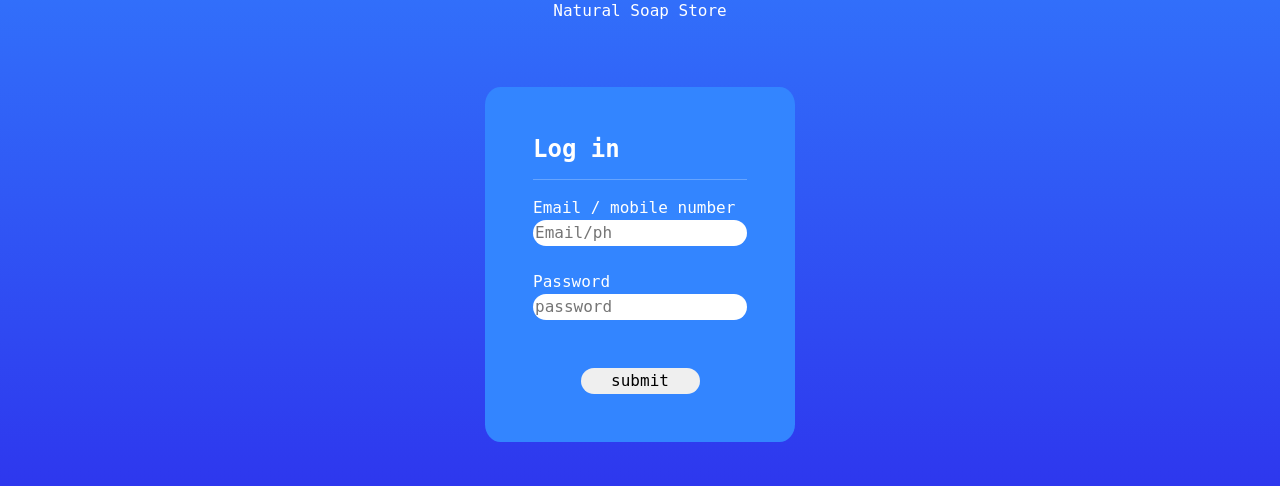
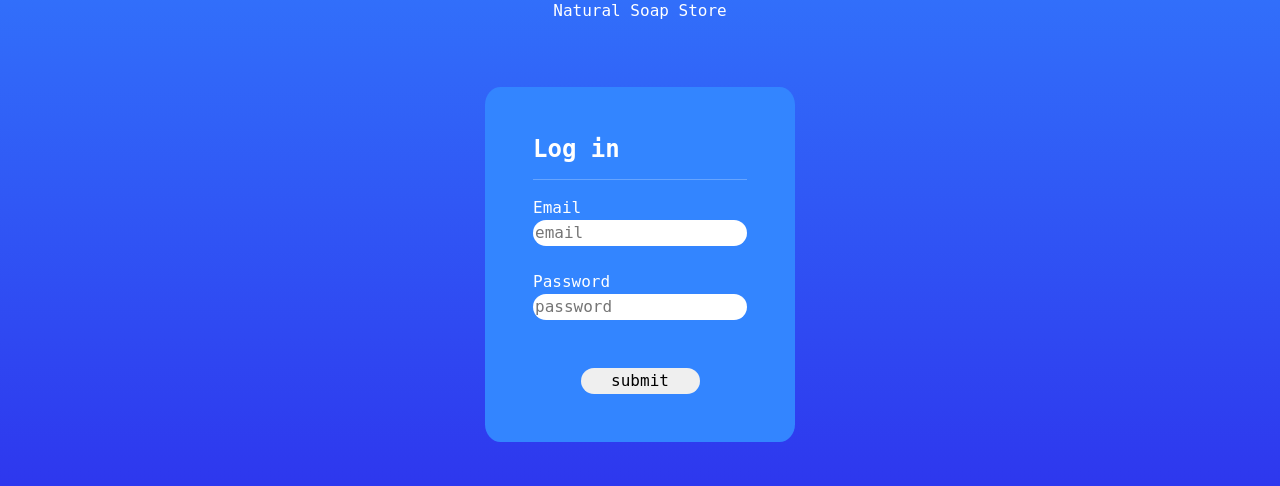
Before and after one commit to sreeraj-sc/June-Natural-Soap-Store, a PHP site: page /index.html in a window 1280 px wide. Shown: the part 197-683 px from the top of the page. Run offline with PHP 8.4, Linux system fonts and the light colour scheme.

Commit message:
login changed

```diff
--- a/index.html
+++ b/index.html
@@ -18,8 +18,8 @@
                     <h4>Log in</h4>
                     <hr>
                     <form action="index.php" method="post">
-                        <label for="email,phno">Email / mobile number</label><br>
-                        <input type="text" id="email-number" name="email-number" placeholder="Email/ph" class="custom-input"><br><br>
+                        <label for="email">Email</label><br>
+                        <input type="text" id="email-number" name="email-number" placeholder="email" class="custom-input"><br><br>
                         <label for="password">Password</label><br>
                         <input type="text" id="password" name="password" placeholder="password" class="custom-input"><br><br><br>
                         <div class="d-flex justify-content-center align-items-center">
@@ -27,7 +27,9 @@
                         </div>
                     </form>
                 </div>
-                <p>Don't have an account? <a href="registration.html"><strong>Sign Up</strong></a></p>
+                <div class="d-flex justify-content-center align-items-center">
+                    <p>Don't have an account? <a href="registration.html"><strong>Sign Up</strong></a></p>
+                </div>
             </div>
         </div>
     </section>
--- a/registration.html
+++ b/registration.html
@@ -43,7 +43,9 @@
                   <input type="submit" value="submit" class="submit">
                 </div>
               </form><br>
-              <p>Do you want to log in to existing account? <a href="index.html"><strong>Log In</strong></a></p>
+              <div class="d-flex justify-content-center align-items-center">
+                <p>log in to existing account? <a href="index.html"><strong>Log In</strong></a></p>
+              </div>
             </div>
           </div>
         </div>
```
Also changed, not shown: registration.css (+6 -5 lines).
